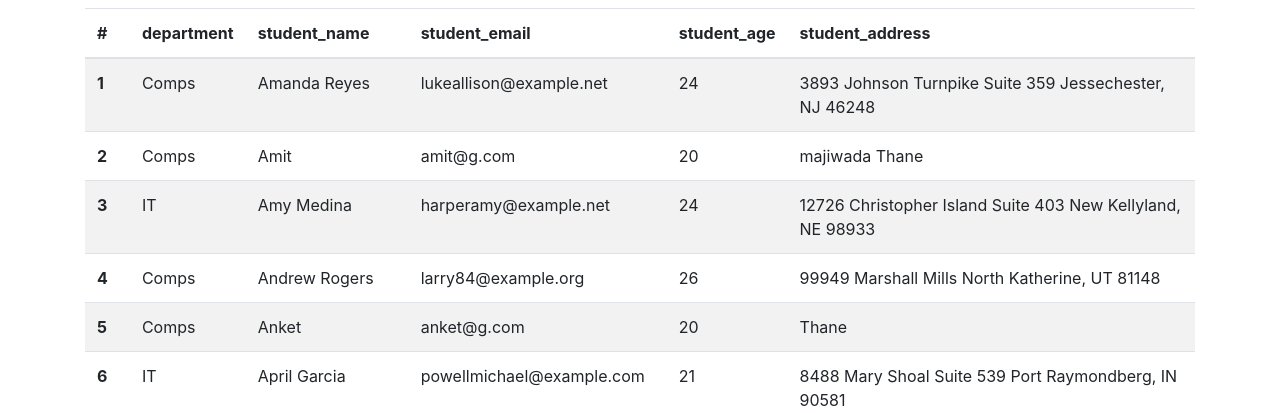
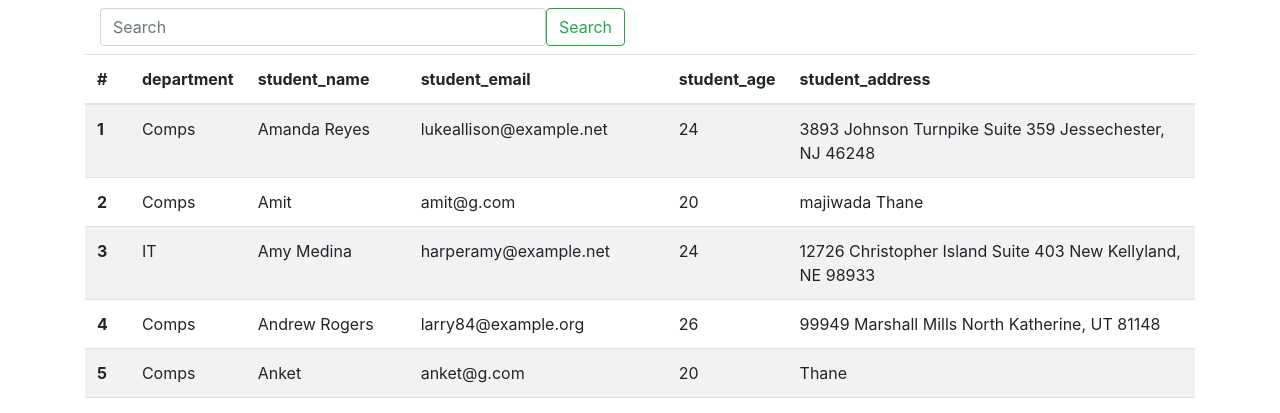
Before and after one commit to darshan1624/django_concepts, a Django app: page /receipe/students in a window 1280 px wide. Shown: the part 56-469 px from the top of the page. Run offline with Django 5.2, Linux system fonts and the light colour scheme; data comes from the database, SQL or seed files in the repository; both versions use the stored data as it was after the commit; some libraries are stand-ins or nearby versions.

Commit message:
Created a search bar form, to query specific values from table. Used Q (from django.db.models import Q).

```diff
--- a/learn_django/receipe/views.py
+++ b/learn_django/receipe/views.py
@@ -7,6 +7,7 @@ from django.contrib import messages
 from django.contrib.auth.decorators import login_required
 from . models import Student
 from django.core.paginator import Paginator
+from django.db.models import Q
 
 # Create your views here.
 @login_required(login_url="/login/")
@@ -107,6 +108,13 @@ def register(request):
 
 def get_students(request):
     students = Student.objects.all()
+
+    search = request.GET.get('search')
+    if search:
+        students = Student.objects.filter(
+            Q(student_name__icontains = search) | Q(student_address__icontains = search) | Q(student_email__icontains = search) | Q(student_age__icontains = search) | Q(department__department__icontains = search)
+            )
+
     paginator = Paginator(students, 25)  # Show 25 contacts per page.
 
     page_number = request.GET.get("page", 1)
--- a/learn_django/templates/receipe/student.html
+++ b/learn_django/templates/receipe/student.html
@@ -1,6 +1,18 @@
 {% extends 'receipe_base.html' %}
 
 {% block body %}
+
+<div class="container mt-2">
+  <div class="row">
+    <div class="col-md-6">
+      <form class="d-flex" role="search">
+        <input class="form-control me-2" name='search' type="search" placeholder="Search" aria-label="Search">
+        <button class="btn btn-outline-success" type="submit">Search</button>
+      </form>
+    </div>
+  </div>
+</div>
+
 <table class="table table-striped my-2">
     <thead>
       <tr>
```
Also changed, not shown: README.md, learn_django/db.sqlite3.
